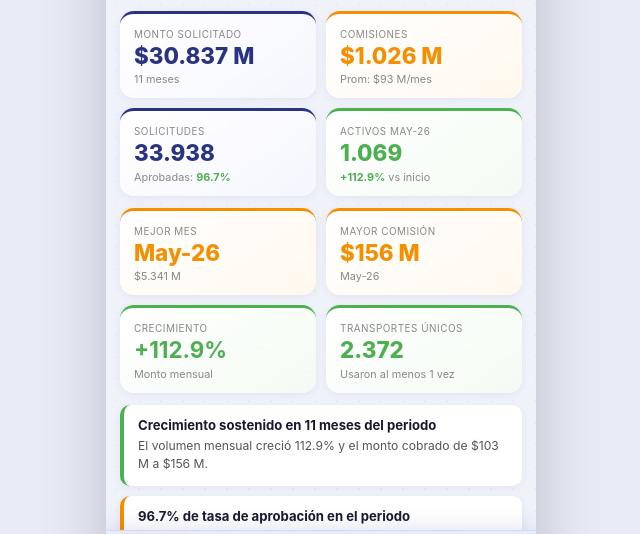
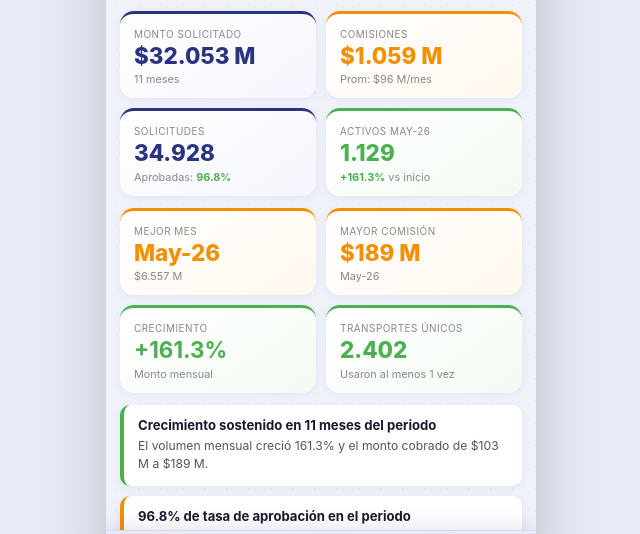
Before and after one commit to dambarrionuevo-dot/Cobra-Ya, a plain HTML site: page cobra_ya_app.html in a window 1280 px wide. Shown: the part 204-738 px from the top of the page, 319-959 px from the left. Drawn offline with nearby package versions, Linux system fonts and the light colour scheme.

Commit message:
Actualizar datos Mayo-26 con nuevo archivo Excel
- SEED May-26: monto 5341→6557M, cobrado 156→189M, apro 5046→6022, pend 81→95, transp 1069→1129, nuevos 173→203
- RANKING consolidado recalculado con datos reales de todos los meses
- RANKING_MES May-26: pct 26.7→27.4, top 15 actualizado
- RANKING_NOTA_PCT: 18.6→18.9
- localStorage key cy_v5→cy_v6

Co-Authored-By: Claude Sonnet 4.6 <noreply@anthropic.com>

```diff
--- a/cobra_ya_app.html
+++ b/cobra_ya_app.html
@@ -300,27 +300,27 @@ const SEED = [
   {id:"2026-02",label:"Feb-26",monto:2198,cobrado:66, apro:2383,pend:101,transp:734, nuevos:133},
   {id:"2026-03",label:"Mar-26",monto:3612,cobrado:112,apro:4151,pend:96, transp:978, nuevos:218},
   {id:"2026-04",label:"Abr-26",monto:4688,cobrado:133,apro:4474,pend:46, transp:1049,nuevos:208},
-  {id:"2026-05",label:"May-26",monto:5341,cobrado:156,apro:5046,pend:81, transp:1069,nuevos:173},
+  {id:"2026-05",label:"May-26",monto:6557,cobrado:189,apro:6022,pend:95, transp:1129,nuevos:203},
 ];
 
 const RANKING = [
-  {n:"Caminos Al Puerto S.R.L.",ops:446,m:11,monto:"$1.542,7 M"},
-  {n:"Logística don Fermín Trenque lauquen",ops:446,m:11,monto:"$734,1 M"},
-  {n:"Rodriguez Ramiro Gabriel",ops:105,m:9,monto:"$445,2 M"},
-  {n:"Taruka S. R. L.",ops:133,m:11,monto:"$330,5 M"},
-  {n:"Monti Lorena Beatriz",ops:127,m:6,monto:"$307,6 M"},
-  {n:"Cuarta Raza Sa",ops:34,m:3,monto:"$271,5 M"},
-  {n:"Transportadora La Fortaleza S.A.S.",ops:138,m:9,monto:"$255,3 M"},
-  {n:"Sosa Violeta Marina",ops:113,m:6,monto:"$247,1 M"},
-  {n:"Enri Claudio Marcelo",ops:121,m:6,monto:"$246,0 M"},
-  {n:"Agrotransporte Aldao S.A.",ops:102,m:3,monto:"$245,8 M"},
-  {n:"Ramos Fernando Abel",ops:19,m:8,monto:"$242,3 M"},
-  {n:"Servicios Jfdc S.R.L",ops:140,m:9,monto:"$237,6 M"},
-  {n:"Hein Joaquin Nicolas",ops:198,m:11,monto:"$217,1 M"},
-  {n:"Carbajal Jose Miguel",ops:92,m:11,monto:"$211,5 M"},
-  {n:"Trans-Cereal Sociedad Anonima",ops:219,m:7,monto:"$193,1 M"},
+  {n:"CAMINOS AL PUERTO S.R.L.",ops:460,m:11,monto:"$1.617,7 M"},
+  {n:"Logística don Fermín Trenque lauquen",ops:472,m:11,monto:"$818,5 M"},
+  {n:"RODRIGUEZ RAMIRO GABRIEL",ops:105,m:9,monto:"$445,2 M"},
+  {n:"TARUKA S. R. L.",ops:144,m:11,monto:"$369,1 M"},
+  {n:"MONTI LORENA BEATRIZ",ops:131,m:6,monto:"$329,4 M"},
+  {n:"AGROTRANSPORTE ALDAO S.A.",ops:128,m:3,monto:"$302,8 M"},
+  {n:"SERVICIOS JFDC S.R.L",ops:160,m:9,monto:"$285,5 M"},
+  {n:"CUARTA RAZA SA",ops:36,m:3,monto:"$274,1 M"},
+  {n:"TRANSPORTADORA LA FORTALEZA S.A.S.",ops:142,m:9,monto:"$260,5 M"},
+  {n:"ENRI CLAUDIO MARCELO",ops:126,m:6,monto:"$252,7 M"},
+  {n:"SOSA VIOLETA MARINA",ops:113,m:6,monto:"$247,1 M"},
+  {n:"RAMOS FERNANDO ABEL",ops:19,m:8,monto:"$242,3 M"},
+  {n:"HEIN JOAQUIN NICOLAS",ops:202,m:11,monto:"$221,1 M"},
+  {n:"CARBAJAL JOSE MIGUEL",ops:93,m:11,monto:"$213,3 M"},
+  {n:"TRANS-CEREAL SOCIEDAD ANONIMA",ops:219,m:7,monto:"$193,1 M"},
 ];
-const RANKING_NOTA_PCT=18.6;
+const RANKING_NOTA_PCT=18.9;
 const RANKING_MES={
   "2025-07":{pct:33.1,items:[{n:"Caminos Al Puerto S.R.L.",ops:71,monto:223.3},{n:"Transportadora La Fortaleza S.A.S.",ops:51,monto:141.1},{n:"Logística don Fermín Trenque lauquen",ops:48,monto:90.5},{n:"Cuarta Raza Sa",ops:7,monto:72.5},{n:"Adal S.R.L.",ops:8,monto:52.2},{n:"Transporte Picca Srl",ops:8,monto:46.7},{n:"Martinez David Osvaldo",ops:32,monto:39.2},{n:"Trans-Cereal Sociedad Anonima",ops:23,monto:24.9},{n:"Servera Matias Hernan",ops:20,monto:24.8},{n:"Insumos Agropecuarios Serrano S.R.L.",ops:47,monto:24.6},{n:"Heredia Cristian Edison",ops:5,monto:20.0},{n:"Transporte Ramon Quiroga Sociedad Anonima",ops:7,monto:18.7},{n:"Prandi Marcelo Jesus Antonio",ops:29,monto:17.4},{n:"Ceratti Antonio Aristides",ops:7,monto:17.2},{n:"Taruka S. R. L.",ops:6,monto:17.1}]},
   "2025-08":{pct:34.2,items:[{n:"Caminos Al Puerto S.R.L.",ops:48,monto:119.7},{n:"Logística don Fermín Trenque lauquen",ops:60,monto:100.4},{n:"Mv Transporte S.A.S",ops:10,monto:86.1},{n:"Adal S.R.L.",ops:21,monto:84.1},{n:"Trip On Time Sas",ops:7,monto:74.7},{n:"Transportadora La Fortaleza S.A.S.",ops:21,monto:32.4},{n:"Galfrascoli Denis Juan Jose",ops:25,monto:31.6},{n:"Mm Logistica Sas",ops:5,monto:30.0},{n:"Hein Joaquin Nicolas",ops:13,monto:25.8},{n:"Martinez David Osvaldo",ops:21,monto:23.3},{n:"Fernandez Parra Leonel",ops:4,monto:22.0},{n:"Prandi Marcelo Jesus Antonio",ops:27,monto:21.7},{n:"Carbajal Jose Miguel",ops:9,monto:21.0},{n:"Servera Matias Hernan",ops:12,monto:20.0},{n:"Jonathan Bernardo Pereyra",ops:9,monto:19.5}]},
@@ -332,7 +332,7 @@ const RANKING_MES={
   "2026-02":{pct:19.5,items:[{n:"Caminos Al Puerto S.R.L.",ops:41,monto:89.8},{n:"Rodriguez Ramiro Gabriel",ops:18,monto:56.9},{n:"Carbajal Jose Miguel",ops:19,monto:36.5},{n:"Ramos Fernando Abel",ops:2,monto:33.1},{n:"Logística don Fermín Trenque lauquen",ops:29,monto:26.3},{n:"Flores Maria Teresa",ops:12,monto:25.4},{n:"Francisco Joaquin Guerrero",ops:9,monto:20.4},{n:"Marcelo Alejandro Vallozzi",ops:28,monto:19.5},{n:"Enri Claudio Marcelo",ops:7,monto:19.0},{n:"Hein Joaquin Nicolas",ops:19,monto:18.3},{n:"Lavaselli Jose Luis",ops:10,monto:18.3},{n:"Cimini German Esteban",ops:9,monto:16.7},{n:"Gaitan Camilo Catriel Alberto",ops:9,monto:16.2},{n:"Mariscal Guido Khalil",ops:7,monto:16.1},{n:"Iturralde Carlos Santiago",ops:3,monto:16.1}]},
   "2026-03":{pct:21.1,items:[{n:"Caminos Al Puerto S.R.L.",ops:67,monto:198.0},{n:"Flores Maria Teresa",ops:23,monto:73.4},{n:"Enri Claudio Marcelo",ops:25,monto:68.0},{n:"Bertotto Jose Luis",ops:16,monto:66.4},{n:"Logística don Fermín Trenque lauquen",ops:46,monto:60.9},{n:"Cortell Juan Carlos Ariel",ops:25,monto:42.9},{n:"Trans-Cereal Sociedad Anonima",ops:74,monto:41.3},{n:"Ramos Fernando Abel",ops:2,monto:34.2},{n:"Servicios Jfdc S.R.L",ops:21,monto:32.6},{n:"Taruka S. R. L.",ops:10,monto:27.0},{n:"Monti Lorena Beatriz",ops:20,monto:24.2},{n:"Villavicencio Luciano Andres",ops:39,monto:24.2},{n:"Baute Cristian Dardo",ops:21,monto:23.5},{n:"Rondan Ruben Alberto",ops:21,monto:22.8},{n:"Hein Joaquin Nicolas",ops:21,monto:21.4}]},
   "2026-04":{pct:24.6,items:[{n:"Caminos Al Puerto S.R.L.",ops:51,monto:362.8},{n:"Agrotransporte Aldao S.A.",ops:33,monto:84.3},{n:"Cuarta Raza Sa",ops:10,monto:77.4},{n:"Taruka S. R. L.",ops:15,monto:67.7},{n:"Sosa Violeta Marina",ops:32,monto:67.4},{n:"Logística don Fermín Trenque lauquen",ops:39,monto:66.8},{n:"Heredia Walter E Hijos S.A.S.",ops:24,monto:62.7},{n:"Monti Lorena Beatriz",ops:17,monto:62.4},{n:"Enri Claudio Marcelo",ops:16,monto:58.1},{n:"Flores Maria Teresa",ops:10,monto:50.7},{n:"Transporte Juarez",ops:21,monto:44.4},{n:"Ramos Fernando Abel",ops:2,monto:42.1},{n:"Lucero Leonardo Fabio",ops:22,monto:40.3},{n:"Buldain Cristian Daniel",ops:12,monto:35.6},{n:"Cortell Juan Carlos Ariel",ops:19,monto:31.0}]},
-  "2026-05":{pct:26.7,items:[{n:"Caminos Al Puerto S.R.L.",ops:63,monto:245.0},{n:"Agrotransporte Aldao S.A.",ops:68,monto:161.5},{n:"Logística don Fermín Trenque lauquen",ops:49,monto:152.7},{n:"Sosa Violeta Marina",ops:59,monto:143.8},{n:"Cuarta Raza Sa",ops:17,monto:121.7},{n:"Monti Lorena Beatriz",ops:36,monto:117.5},{n:"Taruka S. R. L.",ops:26,monto:117.1},{n:"Enri Claudio Marcelo",ops:31,monto:70.3},{n:"Servicios Jfdc S.R.L",ops:31,monto:65.6},{n:"Tarditi alejandro emanuel",ops:21,monto:56.3},{n:"Lucero Leonardo Fabio",ops:13,monto:43.5},{n:"Yrusta Sonia Mabel",ops:5,monto:35.5},{n:"Diaz Maria De Los Angeles",ops:14,monto:32.7},{n:"Favale Martin",ops:35,monto:32.0},{n:"Ramos Fernando Abel",ops:3,monto:29.8}]},
+  "2026-05":{pct:27.4,items:[{n:"CAMINOS AL PUERTO S.R.L.",ops:77,monto:320.0},{n:"Logística don Fermín Trenque lauquen",ops:75,monto:237.1},{n:"AGROTRANSPORTE ALDAO S.A.",ops:94,monto:218.5},{n:"TARUKA S. R. L.",ops:37,monto:155.7},{n:"SOSA VIOLETA MARINA",ops:59,monto:143.8},{n:"MONTI LORENA BEATRIZ",ops:40,monto:139.3},{n:"CUARTA RAZA SA",ops:19,monto:124.3},{n:"SERVICIOS JFDC S.R.L",ops:51,monto:113.6},{n:"ENRI CLAUDIO MARCELO",ops:36,monto:77.0},{n:"Tarditi alejandro emanuel",ops:21,monto:56.3},{n:"HEREDIA WALTER E HIJOS S.A.S.",ops:25,monto:46.5},{n:"LUCERO LEONARDO FABIO",ops:15,monto:45.0},{n:"YRUSTA SONIA MABEL",ops:6,monto:43.2},{n:"KURZ JAVIER GERMAN",ops:40,monto:40.7},{n:"DIAZ MARIA DE LOS ANGELES",ops:15,monto:35.5}]},
 };
 
 const RETLBLS=["1 mes","2 m","3 m","4 m","5 m","6 m","7 m","8 m","9 m","10 m"];
@@ -344,11 +344,11 @@ const RETCOL=["#D32F2F","#D32F2F","#F58F00","#F58F00","#F58F00","#4CAF50","#4CAF
 let months = [], selPer = 'all', pselOpen = false, activeTab = 0, pendingImport = null;
 
 function loadMonths() {
-  try { const s = localStorage.getItem('cy_v5'); months = s ? JSON.parse(s) : [...SEED]; }
+  try { const s = localStorage.getItem('cy_v6'); months = s ? JSON.parse(s) : [...SEED]; }
   catch(e) { months = [...SEED]; }
   months.sort((a,b) => a.id.localeCompare(b.id));
 }
-function saveMonths() { localStorage.setItem('cy_v5', JSON.stringify(months)); }
+function saveMonths() { localStorage.setItem('cy_v6', JSON.stringify(months)); }
 
 // ===== HELPERS =====
 const AZ='#293380', NA='#F58F00', VE='#4CAF50', RO='#D32F2F';
```
